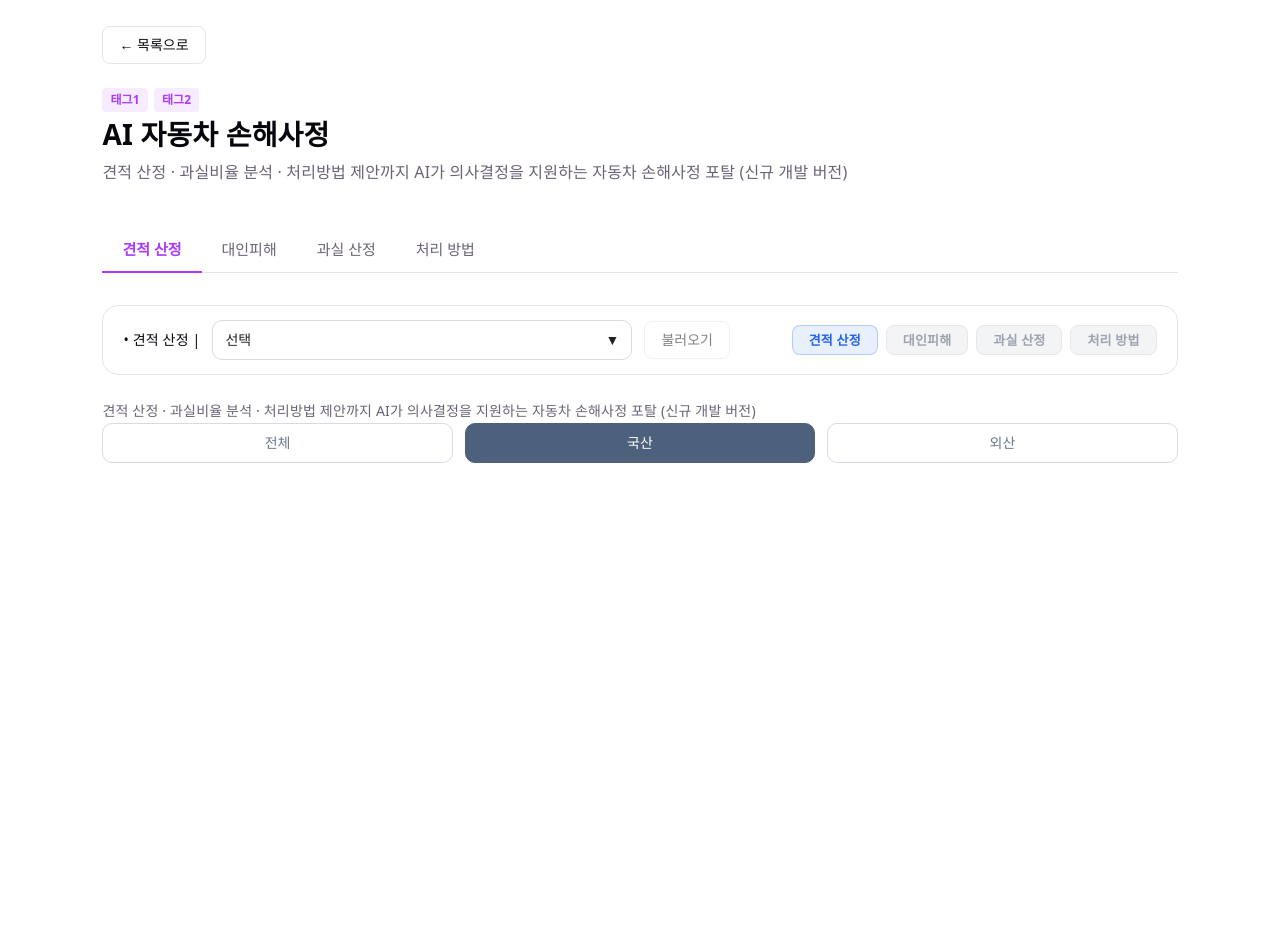
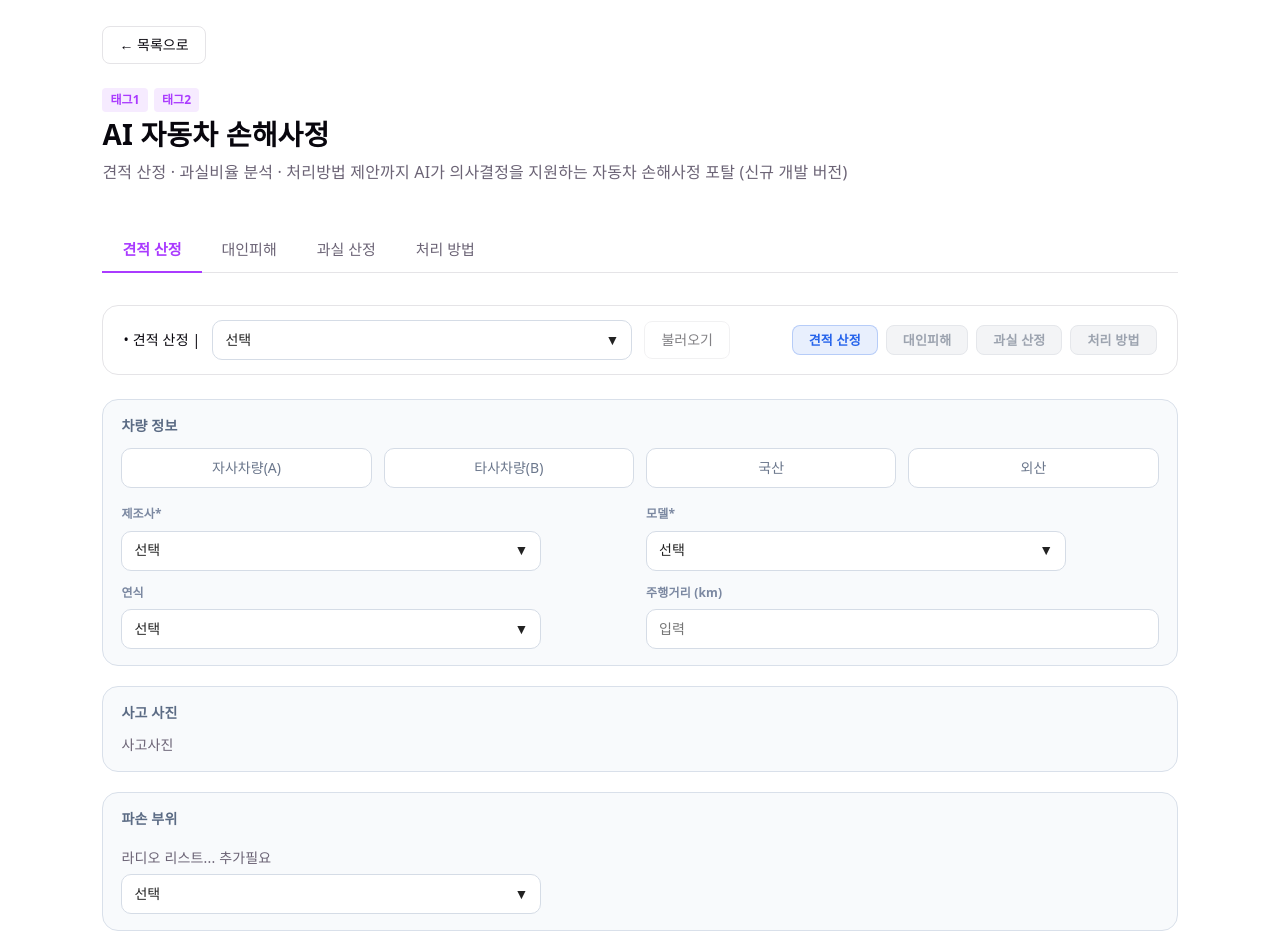
Before and after one commit to munjung/mvp-fe, a React (Vite) app: page /cards/1 in a window 1280 px wide. Shown: the top 950 px of the page. Before the commit the page ends 800 px from the top, so only its background shows below. Built offline with nearby package versions, Linux system fonts and the light colour scheme.

Commit message:
Feat: 견적산정 탭 왼쪽영역 추가

```diff
--- a/src/components/common/BaseFormField.tsx
+++ b/src/components/common/BaseFormField.tsx
@@ -1,14 +1,14 @@
 import type { ReactNode } from 'react'
 
 interface BaseFormFieldProps {
-  label: string
+  label?: string
   children: ReactNode
   className?: string
   required?: boolean
 }
 
 export default function BaseFormField({
-  label,
+  label = '',
   children,
   className = '',
   required = false,
--- a/src/components/tabs/EstimateTab.tsx
+++ b/src/components/tabs/EstimateTab.tsx
@@ -1,8 +1,16 @@
 // AI 자동차 손해사정 > 견적 산정 탭
 import { useState } from 'react'
 import type { Card } from '@api/cards'
-import { BaseRadio } from '@components/common'
 import TabHeader from './TabHeader'
+
+import {
+  BaseButton,
+  BaseRadio,
+  BaseSelect,
+  BaseInput,
+  BaseSection,
+  BaseFormField,
+} from '@components/common'
 
 interface Props {
   card: Card
@@ -12,17 +20,34 @@ interface Props {
 
 // [DATA] 라디오 버튼 옵션
 const radioOptions = [
-  { label: '전체', value: '' },
-  { label: '국산', value: '국산차' },
-  { label: '외산', value: '외산차' },
+  { label: '자사차량(A)', value: 'a' },
+  { label: '타사차량(B)', value: 'b' },
+  { label: '국산', value: 'domestic' },
+  { label: '외산', value: 'imported' },
+]
+
+const radioOptions2 = [
+  { label: '경미', value: 'a' },
+  { label: '중간', value: 'b' },
+  { label: '심각', value: 'c' },
+  { label: '전손 추정', value: 'd' },
+]
+
+const selectOptions = [
+  { label: '현대', value: 'hyundai' },
+  { label: '기아', value: 'kia' },
+  { label: '벤츠', value: 'benz' },
 ]
 
 function EstimateTab({ card, selectedValue, onSelectChange }: Props) {
-   const [radio, setRadio] = useState('국산차')
+  const [radioVal, setRadioVal] = useState('')
+  const [radioVal2, setRadioVal2] = useState('')
+  const [selectVal, setselectVal] = useState('')
+  const [inputVal, setInputVal] = useState('')
 
   // [FUNC] 라디오 버튼 변경 핸들러
   const handleRadioChange = (value: string) => {
-    setRadio(value)
+    setRadioVal(value)
   }
 
   return (
@@ -35,7 +60,7 @@ function EstimateTab({ card, selectedValue, onSelectChange }: Props) {
           { value: 'case1', label: 'Case 1: 교차로 골목길 충돌 - 그랜저 vs BMW 7 시리즈' },
           { value: 'case2', label: 'Case 2: sample case 2' },
           { value: 'case3', label: 'Case 3: sample case 3' },
-          { value: 'case4', label: 'Case 4: sample case 4' }
+          { value: 'case4', label: 'Case 4: sample case 4' },
         ]}
         selectedValue={selectedValue}
         onSelectChange={onSelectChange}
@@ -43,10 +68,59 @@ function EstimateTab({ card, selectedValue, onSelectChange }: Props) {
         onReset={() => onSelectChange('')}
         onViewSituation={() => {}}
       />
-      <p style={{ color: 'var(--text)', lineHeight: 1.7 }}>{card.description}</p>
+      {/* <p style={{ color: 'var(--text)', lineHeight: 1.7 }}>{card.description}</p> */}
       {/* TODO: 견적 산정 기능 구현 */}
 
-      <BaseRadio options={radioOptions} value={radio} onChange={handleRadioChange} />
+      <BaseSection className="mt-20" title="차량 정보">
+        {/* 차량 타입 */}
+        <BaseRadio options={radioOptions} value={radioVal} onChange={handleRadioChange} />
+
+        {/* 2열 */}
+        <div className="grid-2">
+          <BaseFormField label="제조사" required>
+            <BaseSelect
+              options={selectOptions}
+              value={selectVal}
+              onChange={setselectVal}
+              placeholder="선택"
+            />
+          </BaseFormField>
+
+          <BaseFormField label="모델" required>
+            <BaseSelect options={[]} value={''} onChange={() => {}} placeholder="선택" />
+          </BaseFormField>
+
+          <BaseFormField label="연식">
+            <BaseSelect options={[]} value={''} onChange={() => {}} placeholder="선택" />
+          </BaseFormField>
+
+          <BaseFormField label="주행거리 (km)">
+            <BaseInput
+              value={inputVal}
+              onChange={(e) => setInputVal(e.target.value)}
+              placeholder="입력"
+            />
+          </BaseFormField>
+        </div>
+      </BaseSection>
+
+      <BaseSection className="mt-20" title="사고 사진">
+        <p>사고사진</p>
+      </BaseSection>
+      <BaseSection className="mt-20" title="파손 부위">
+        <BaseFormField className="w100">
+          <p>라디오 리스트... 추가필요</p>
+          <BaseSelect options={[]} value={''} onChange={() => {}} placeholder="선택" />
+        </BaseFormField>
+      </BaseSection>
+
+      <BaseSection className="mt-20" title="차량 정보">
+        <BaseRadio options={radioOptions2} value={radioVal2} onChange={setRadioVal2} />
+      </BaseSection>
+
+      <BaseButton className="mt-10 w100" onClick={() => console.log('클릭')}>
+        견적 산정 실행
+      </BaseButton>
     </section>
   )
 }
--- a/src/styles/card.css
+++ b/src/styles/card.css
@@ -9,6 +9,10 @@
 }
 .mt-30 {
   margin-top: 30px;
+}
+
+.w100 {
+  width: 100% !important;
 }
 
 /* =========================
```
